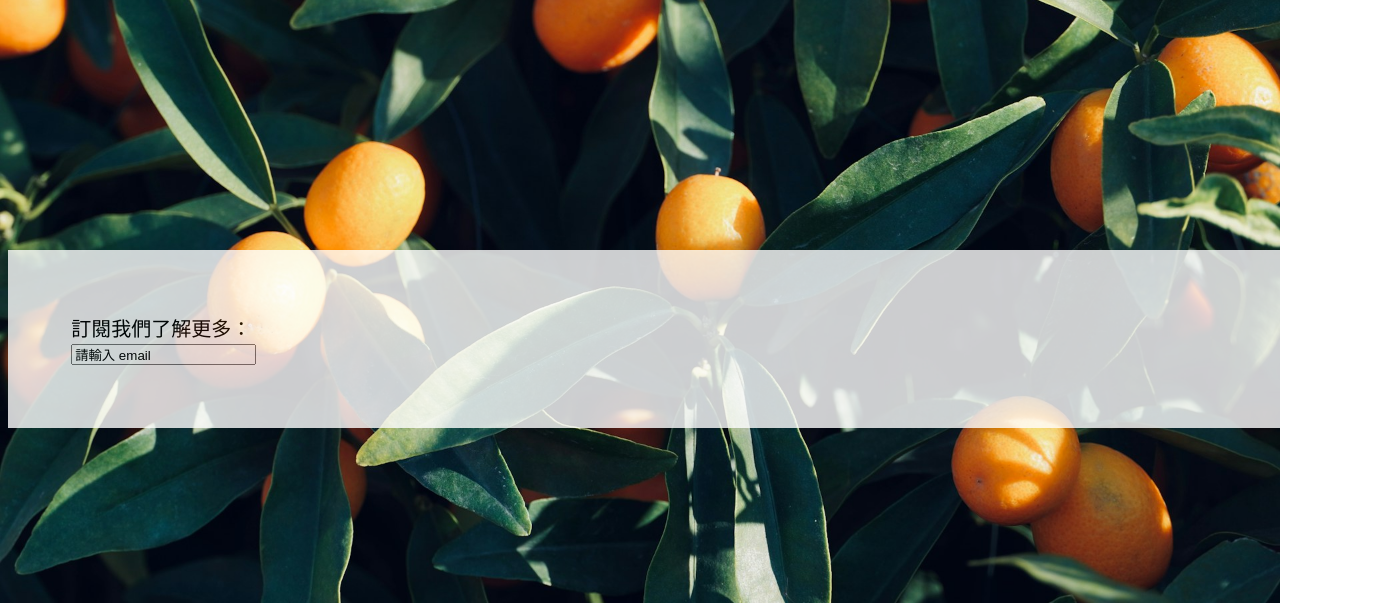
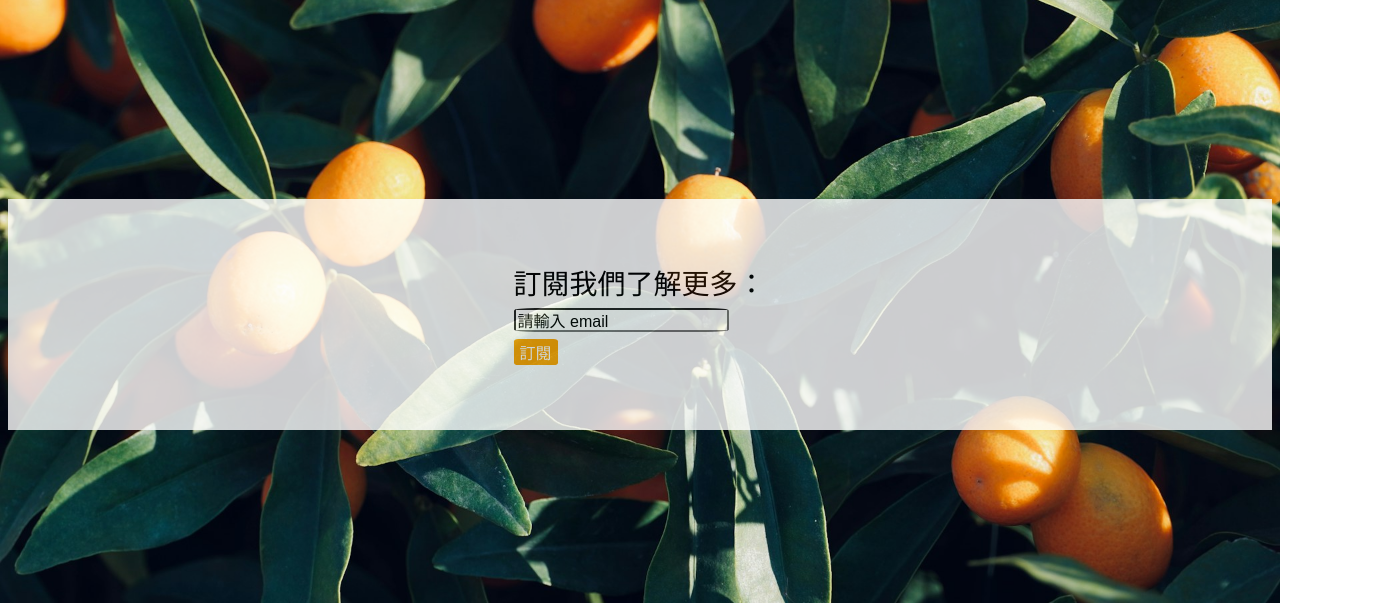
Before and after one commit to aelgy/landingpace_practice, a plain HTML site: page index.html in a window 1280 px wide. Shown: the part 197-800 px from the top of the page, 1398 px wide, since content can reach past the window. Drawn offline with Linux system fonts and the light colour scheme; files whose address does not match are found by name.

Commit message:
add subscription feature

```diff
--- a/index.html
+++ b/index.html
@@ -30,14 +30,13 @@
   </div>
 
   <div id="order">
-    <form id="content">
-      <div>
+    <div id="content">
+      <form>
         <label>訂閱我們了解更多：</label>
-      </div>
-      <div>
-        <input value="請輸入 email"></input>
-      </div>
-    </form>
+        <input class="email" value="請輸入 email"></input>
+        <button class="submit" name="submit_button" type="submit"> 訂閱 </button>
+      </form>
+    </div>
   </div>
 
 </body>
--- a/style.css
+++ b/style.css
@@ -44,18 +44,30 @@ a:active {
 }
 
 #background {
-  padding: 10%;
+  padding: 8%;
 }
 
 #order {
   background-color: white;
   width: 100%;
   opacity: 0.8;
-  padding: 5%;
-  font-size: 20px;
+  padding: 5% 0 5% 0;
+  font-size: 28px;
 }
 
 #content {
-  justify-content: center;
-  display;
+  margin: 0 40% 0 40%;
 }
+
+input.email {
+  font-size: 16px;
+  border-radius: 10%;
+}
+
+button.submit {
+  background-color: orange;
+  border: 0px;
+  border-radius: 10%;
+  font-size: 16px;
+  color: white;
+}
```
